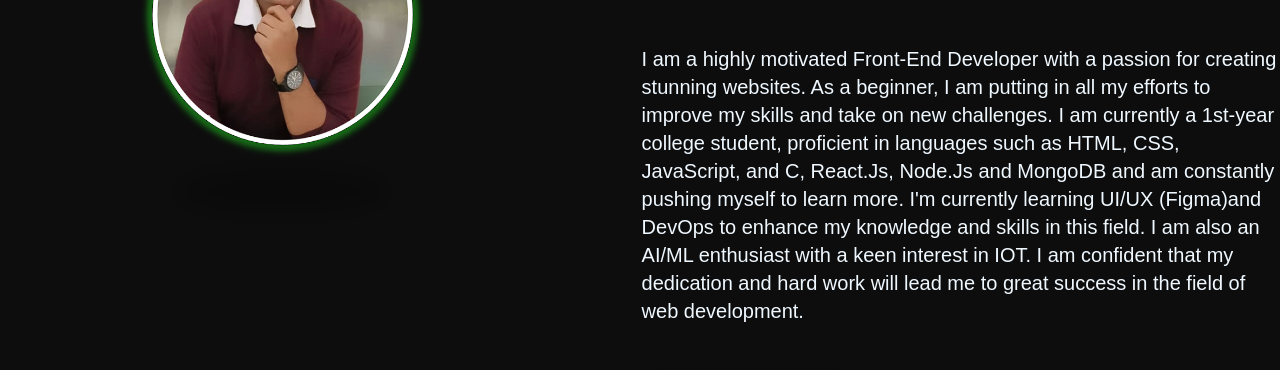
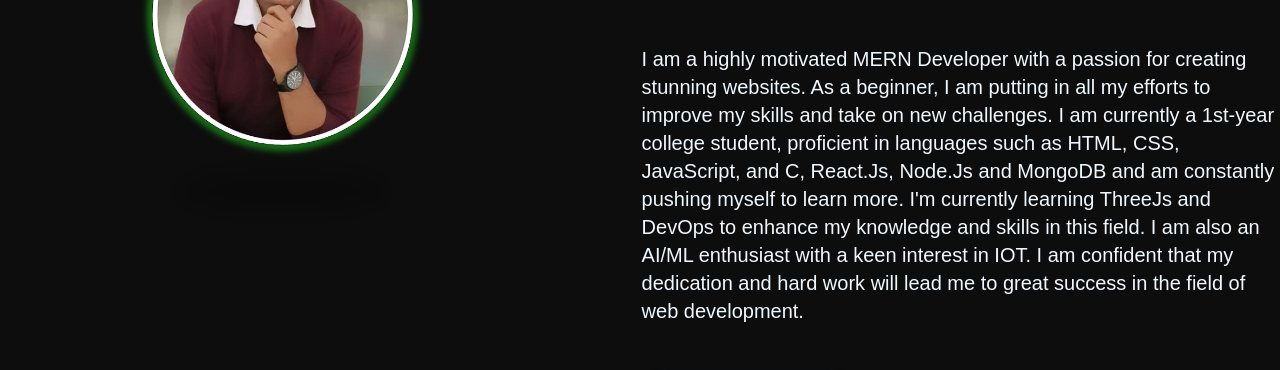
Before and after one commit to krish2523/Portfolio, a plain HTML site: page index.html in a window 1280 px wide. Shown: the part 1038-1408 px from the top of the page. Drawn offline with nearby package versions, Linux system fonts and the light colour scheme.

Commit message:
Update index.html

```diff
--- a/index.html
+++ b/index.html
@@ -29,7 +29,7 @@
         <h1>Krish Kapoor</h1>
         <h3>I am a <span class="text"></span></h3>
         <p>
-          I'm a FrontEnd Web Developer with an experience of 6 months. <br />
+          I'm a Full Stack Web Developer with an experience of 6 months. <br />
           with an expertise to create and design a website and many more ....
         </p>
         <div class="home_social">
@@ -61,7 +61,7 @@
         <h2>About <span>Me</span></h2>
         <h4>Full Stack Web Developer</h4>
         <p>
-          I am a highly motivated Front-End Developer with a passion for
+          I am a highly motivated MERN Developer with a passion for
           creating
           stunning websites. As a beginner, I am putting in all my efforts to
           improve
@@ -70,7 +70,7 @@
           student, proficient in languages such as HTML, CSS, JavaScript, and
           C,
           React.Js, Node.Js and MongoDB and am constantly pushing myself to
-          learn more. I'm currently learning UI/UX (Figma)and DevOps to
+          learn more. I'm currently learning ThreeJs and DevOps to
           enhance
           my knowledge and skills in this field. I am also an AI/ML enthusiast
           with
```
